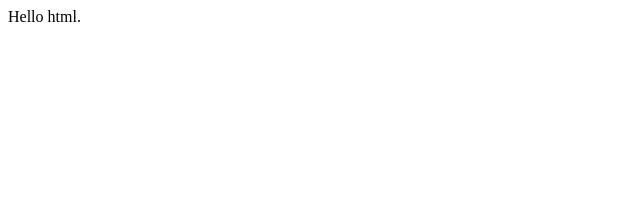
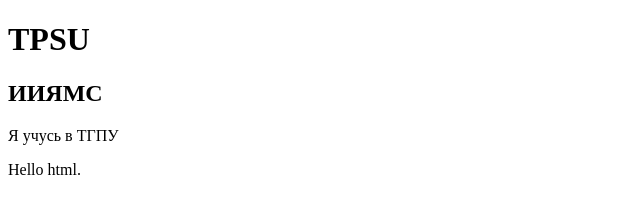
Before and after one commit to alexxis5/alexxis5.github.io, a plain HTML site: page index.html in a window 1280 px wide. Shown: the whole page, without its empty margins (0-640 px from the left). Drawn offline with Linux system fonts and the light colour scheme.

Commit message:
Adding h1, h2, a, p

```diff
--- a/index.html
+++ b/index.html
@@ -1,6 +1,9 @@
 <!doctype html>
 <html>
     <body>
+        <h1>TPSU</h1>
+        <h2>ИИЯМС</h2>
+        <p> Я учусь в <a hred="https://tpsu.ru">ТГПУ</a></p>
         Hello html.
     </body>
 </html>
```
